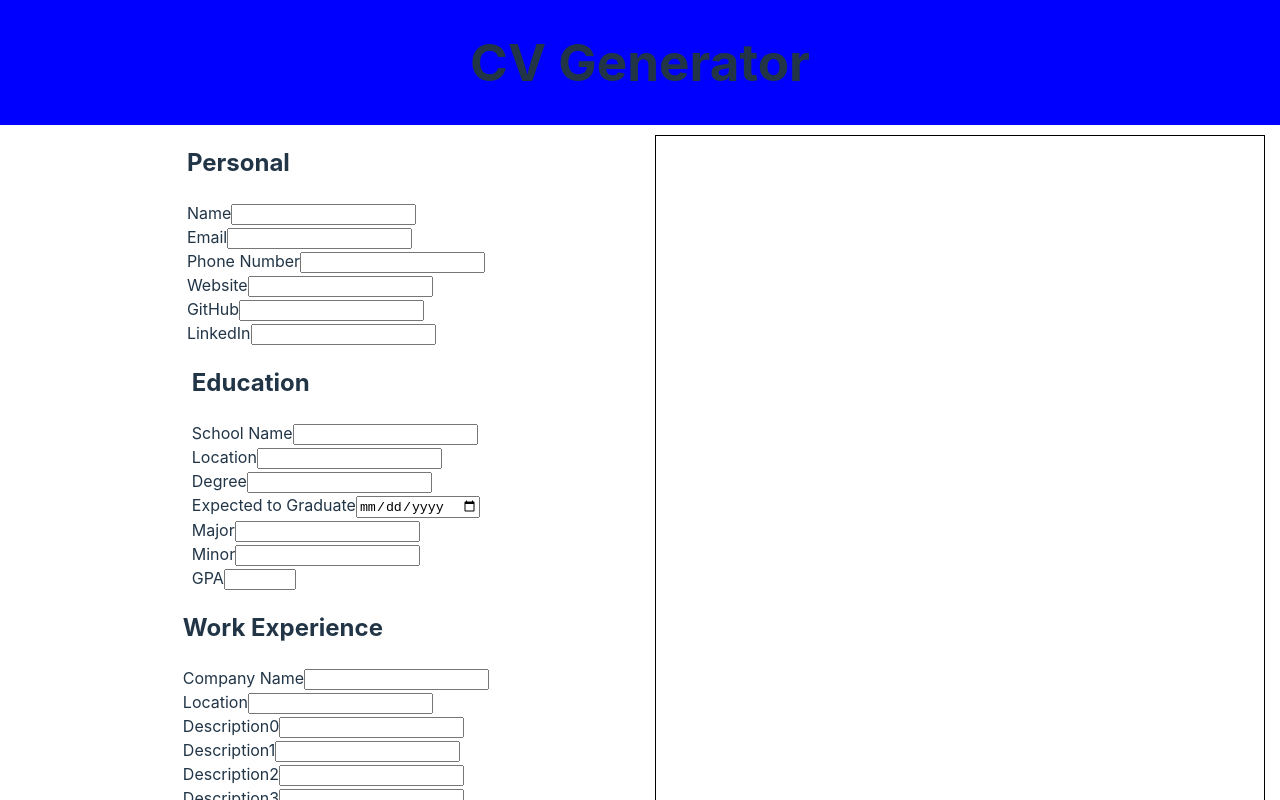
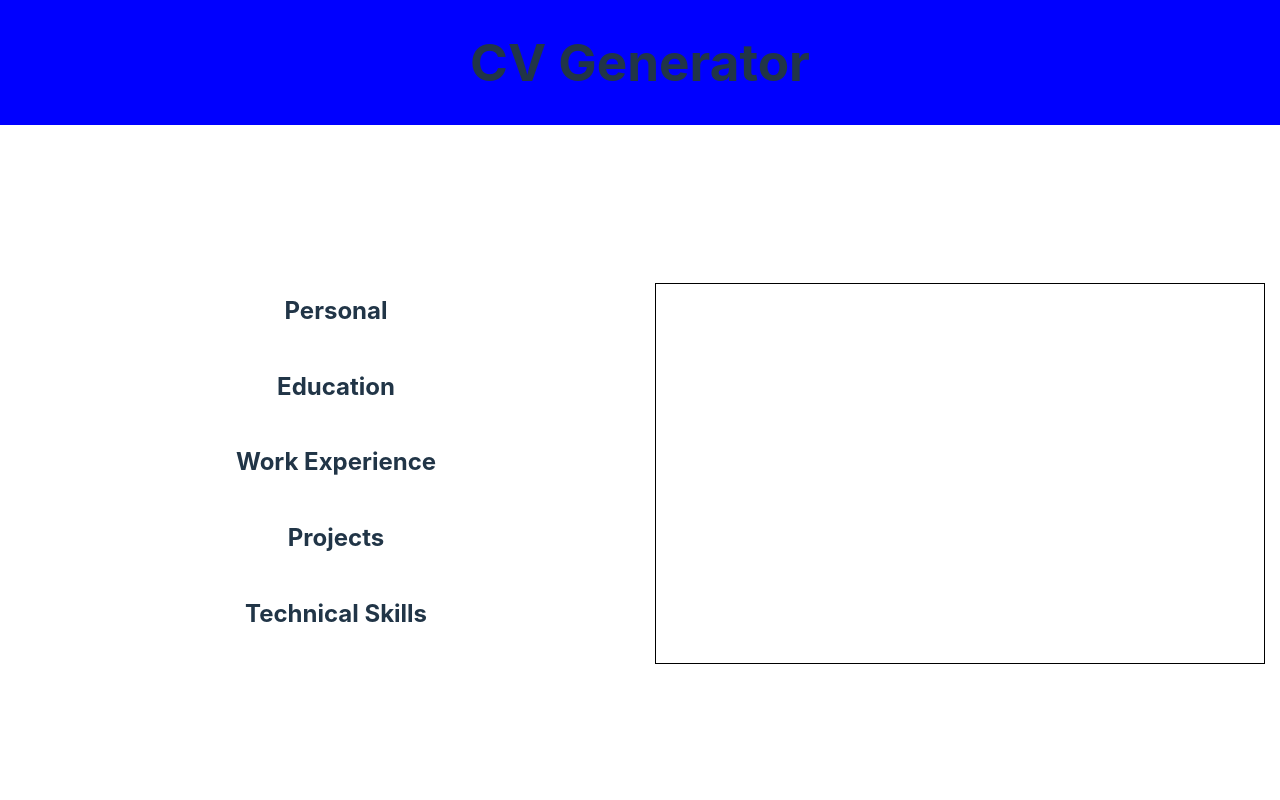
Before and after one commit to nmufson/cv-app, a React (Vite) app: page / in a window 1280 px wide. Shown: the top 800 px of the page. Built offline with nearby package versions, Linux system fonts and the light colour scheme.

Commit message:
input structure mostly laid out

```diff
--- a/src/components/Main/Inputs/InputArea.jsx
+++ b/src/components/Main/Inputs/InputArea.jsx
@@ -3,24 +3,28 @@ import { useState } from 'react';
 import styles from './styles.module.css';
 
 export const InputContainerComponent = ({
-  formConfigs,
-  toggleSectionOpen,
+  formSections,
+  toggleOpenSection,
   openIndex,
   updateFormValues,
   addFormValue,
+  removeEntry,
 }) => {
   return (
     <div className={styles['input-container']}>
-      {formConfigs.map((config) => (
+      {formSections.map((section, index) => (
         <InputSection
-          key={config.id}
-          configId={config.id}
-          configTitle={config.title}
-          configInputs={config.inputs}
-          toggleSectionOpen={toggleSectionOpen}
+          key={section.id}
+          sectionId={section.id}
+          sectionTitle={section.title}
+          sectionInputs={section.inputs}
+          formValues={section.values}
+          sectionIndex={index}
           openIndex={openIndex}
+          toggleOpenSection={() => toggleOpenSection(index)}
           updateFormValues={updateFormValues}
           addFormValue={addFormValue}
+          removeEntry={removeEntry}
         />
       ))}
     </div>
@@ -30,49 +34,111 @@ export const InputContainerComponent = ({
 //now that we've passed down the update and add form functions
 //need to implemenet them
 const InputSection = ({
-  configId,
-  configTitle,
-  formConfigs,
-  configInputs,
-  toggleSectionOpen,
+  sectionId,
+  sectionTitle,
+  sectionInputs,
+  formValues,
+  toggleOpenSection,
+  sectionIndex,
   openIndex,
   updateFormValues,
   addFormValue,
+  removeEntry,
 }) => {
   //!!!!
   //each FormComponent will need a key to identify it
   //!!!!
+
+  const [openEntry, setOpenEntry] = useState(0);
+
+  const toggleOpenEntry = (entryIndex) => {
+    if (openEntry === entryIndex) return;
+    setOpenEntry(entryIndex);
+  };
+
+  const isOpen = openIndex === sectionIndex;
+
   return (
     <div className={styles['input-section']}>
-      <h2>{configTitle}</h2>
+      <h2 onClick={toggleOpenSection}>{sectionTitle}</h2>
+      {isOpen && (
+        <>
+          {formValues.map((entry, index) => (
             <FormComponent
-        configId={configId}
-        configInputs={configInputs}
-      ></FormComponent>
+              key={entry.id}
+              sectionId={sectionId}
+              sectionInputs={sectionInputs}
+              sectionIndex={sectionIndex}
+              entry={entry}
+              entryIndex={index}
+              updateFormValues={updateFormValues}
+              removeEntry={removeEntry}
+              openEntry={openEntry}
+              toggleOpenEntry={toggleOpenEntry}
+            />
+          ))}
+          <button onClick={toggleOpenSection}>Close</button>
+
+          <button onClick={() => addFormValue(sectionId)}>Add Entry</button>
+          {/* save will turn the inputs into display text
+          and an edit button */}
+          <button>Save</button>
+        </>
+      )}
     </div>
   );
 };
 
-export const FormComponent = ({ configId, configInputs }) => {
-  const inputNamesArray = Object.keys(configInputs);
+export const FormComponent = ({
+  sectionId,
+  sectionInputs,
+  entry,
+  entryIndex,
+  updateFormValues,
+  removeEntry,
+  openEntry,
+  toggleOpenEntry,
+}) => {
+  const isOpenEntry = openEntry === entryIndex;
+
+  const inputNamesArray = Object.keys(sectionInputs);
+
+  const handleInputChange = (event, inputName) => {
+    const { value } = event.target;
+    updateFormValues(sectionId, entry.id, { [inputName]: value });
+  };
 
   //the order of these inputs won't change, so we can use index
   //for part of the key
   return (
-    <div className={`${configId}-form`}>
-      {inputNamesArray.map((inputName, index) => (
-        <div key={`${configId}-${index}`}>
+    <div
+      className={`${sectionId}-form`}
+      onClick={() => toggleOpenEntry(entryIndex)}
+    >
+      {isOpenEntry &&
+        inputNamesArray.map((inputName, index) => (
+          <div key={`${sectionId}-${index}`}>
             <label>{inputName}</label>
             <input
-            type={configInputs[inputName].type}
-            required={configInputs[inputName].required}
-            maxLength={configInputs[inputName].maxLength}
-            step={configInputs[inputName].step}
-            min={configInputs[inputName].min}
-            max={configInputs[inputName].max}
+              type={sectionInputs[inputName].type}
+              required={sectionInputs[inputName].required}
+              maxLength={sectionInputs[inputName].maxLength}
+              step={sectionInputs[inputName].step}
+              min={sectionInputs[inputName].min}
+              max={sectionInputs[inputName].max}
+              value={entry.values[inputName] || ''}
+              onChange={(event) => handleInputChange(event, inputName)}
             ></input>
           </div>
         ))}
+      {!isOpenEntry &&
+        inputNamesArray.map((inputName, index) => (
+          <div key={`${sectionId}-${index}`}>
+            <label>{inputName}</label>
+            <p>{entry.values[inputName]}</p>
+          </div>
+        ))}
+      <button onClick={() => removeEntry(sectionId, entryIndex)}>Remove</button>
     </div>
   );
 };
--- a/src/components/Main/main.jsx
+++ b/src/components/Main/main.jsx
@@ -16,7 +16,7 @@ ReactDOM.createRoot(document.getElementById('root')).render(
 //main needs to control the state of the updated info
 //to communicate betweem input and resume areas
 export function Main() {
-  const formConfigs = [
+  const [formSections, setFormSections] = useState([
     {
       id: 'personal',
       title: 'Personal',
@@ -28,6 +28,7 @@ export function Main() {
         GitHub: { type: 'text', required: false, maxLength: 50 },
         LinkedIn: { type: 'text', required: false, maxLength: 50 },
       },
+      values: [{ id: Date.now(), values: {} }],
     },
     {
       id: 'education',
@@ -47,6 +48,7 @@ export function Main() {
           max: '4.0',
         },
       },
+      values: [{ id: Date.now(), values: {} }],
     },
     {
       id: 'workExperience',
@@ -54,13 +56,13 @@ export function Main() {
       inputs: {
         'Company Name': { type: 'text', required: true, maxLength: 50 },
         Location: { type: 'text', required: true, maxLength: 150 },
-        Description0: { type: 'text', required: false },
-        Description1: { type: 'text', required: false },
-        Description2: { type: 'text', required: false },
-        Description3: { type: 'text', required: false },
+        Description0: { type: 'text', required: false, maxLength: 150 },
+        Description1: { type: 'text', required: false, maxLength: 150 },
+        Description2: { type: 'text', required: false, maxLength: 150 },
         'Start Date': { type: 'date', required: true },
         'End Date': { type: 'date', required: false },
       },
+      values: [{ id: Date.now(), values: {} }],
     },
     {
       id: 'projects',
@@ -69,7 +71,15 @@ export function Main() {
         'Project Name': { type: 'text', required: true, maxLength: 50 },
         Description: { type: 'text', required: true, maxLength: 150 },
         Date: { type: 'date', required: true },
+        Description0: { type: 'text', required: false },
+        Description1: { type: 'text', required: false },
+        Description2: { type: 'text', required: false },
+        Description3: { type: 'text', required: false },
       },
+      values: [
+        { id: Date.now(), values: {} },
+        { id: Date.now() + 1, values: {} },
+      ],
     },
     {
       id: 'technicalSkills',
@@ -83,63 +93,45 @@ export function Main() {
         },
         Tools: { type: 'text', required: true, maxLength: 50 },
       },
-    },
-  ];
-
-  const [formValues, setFormValues] = useState([
-    {
-      id: 'personal',
-      title: 'Personal',
-      values: {},
-    },
-    {
-      id: 'education',
-      title: 'Education',
-      values: [],
-    },
-    {
-      id: 'workExperience',
-      title: 'Work Experience',
-      values: [],
-    },
-    {
-      id: 'projects',
-      title: 'Projects',
-      values: [],
-    },
-    {
-      id: 'technicalSkills',
-      title: 'Technical Skills',
-      values: [],
+      values: [{ id: Date.now(), values: {} }],
     },
   ]);
 
-  const updateFormValues = (sectionId, valueId, newValues) => {
-    setFormValues((prevFormValues) =>
-      prevFormValues.map((section) => {
+  const updateFormValues = (sectionId, entryId, newValues) => {
+    setFormSections((prevSections) =>
+      prevSections.map((section) => {
         if (section.id === sectionId) {
-          if (Array.isArray(section.values)) {
-            const updatedValues = section.values.map((item) =>
-              item.id === valueId ? { ...item, ...newValues } : item
-            );
-            return { ...section, values: updatedValues };
-          } else {
-            return { ...section, values: { ...section.values, ...newValues } };
-          }
+          const updatedValues = section.values.map((entry) =>
+            entry.id === entryId
+              ? { ...entry, values: { ...entry.values, ...newValues } }
+              : entry
+          );
+          return { ...section, values: updatedValues };
         }
         return section;
       })
     );
   };
 
-  const addFormValue = (sectionId, newValue) => {
-    setFormValues((prevFormValues) =>
-      prevFormValues.map((section) => {
+  const addFormValue = (sectionId) => {
+    setFormSections((prevSections) =>
+      prevSections.map((section) => {
         if (section.id === sectionId) {
-          if (Array.isArray(section.values)) {
-            const newEntry = { id: Date.now(), ...newValue };
-            return { ...section, values: [...section.values, newEntry] };
-          }
+          const newEntry = { id: Date.now(), values: {} };
+          return { ...section, values: [...section.values, newEntry] };
+        }
+        return section;
+      })
+    );
+  };
+
+  const removeEntry = (sectionId, entryIndex) => {
+    setFormSections((prevSections) =>
+      prevSections.map((section) => {
+        if (section.id === sectionId) {
+          const updatedValues = [...section.values];
+          updatedValues.splice(entryIndex, 1); // Remove element at entryIndex
+          return { ...section, values: updatedValues };
         }
         return section;
       })
@@ -148,8 +140,8 @@ export function Main() {
 
   const [openIndex, setOpenIndex] = useState(null);
 
-  const toggleSectionOpen = (index) => {
-    setOpenIndex(openIndex === index ? null : index);
+  const toggleOpenSection = (sectionIndex) => {
+    setOpenIndex(openIndex === sectionIndex ? null : sectionIndex);
   };
 
   //CSS modules
@@ -157,11 +149,12 @@ export function Main() {
     <div className={styles['main']}>
       <div className={styles['left-side']}>
         <InputContainerComponent
-          formConfigs={formConfigs}
-          toggleSectionOpen={toggleSectionOpen}
+          formSections={formSections}
+          toggleOpenSection={toggleOpenSection}
           openIndex={openIndex}
           updateFormValues={updateFormValues}
           addFormValue={addFormValue}
+          removeEntry={removeEntry}
         ></InputContainerComponent>
       </div>
       <div className={styles['right-side']}>
```
Lines whose indentation alone changed are shown as unchanged.
